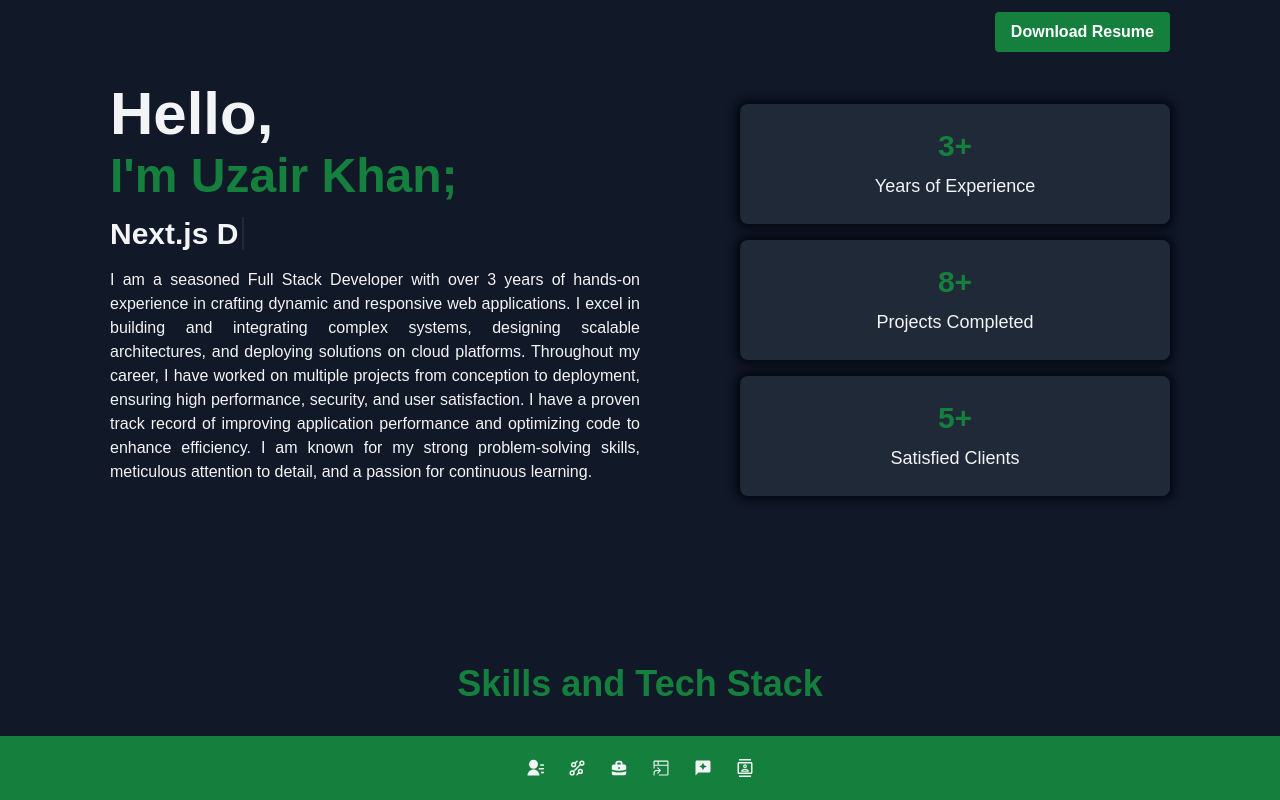
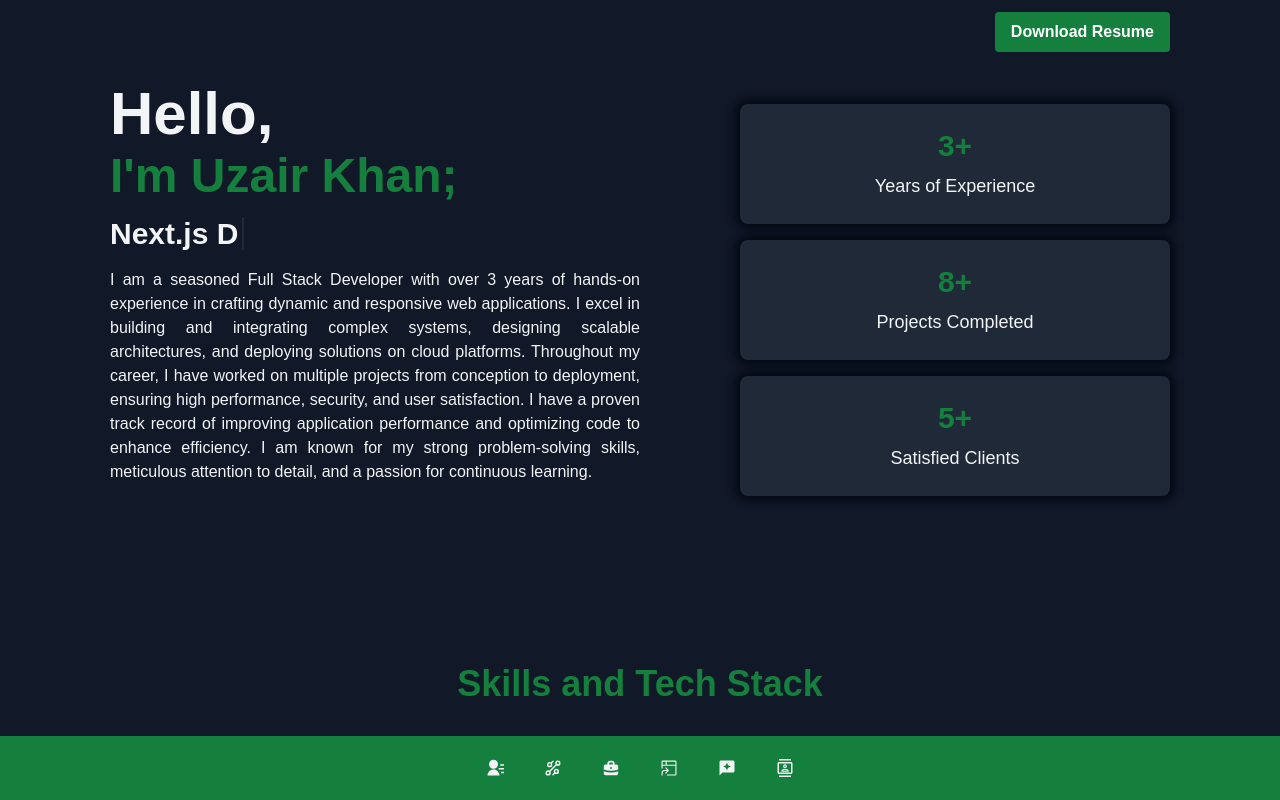
Before and after one commit to UK-TechLabs/uzair-next-portfolio, a Next.js app: page / in a window 1280 px wide. Shown: the top 800 px of the page. Built offline with nearby package versions, Linux system fonts and the light colour scheme; some icons are missing.

Commit message:
added z-index to footer

```diff
--- a/components/Footer.tsx
+++ b/components/Footer.tsx
@@ -7,8 +7,8 @@ import { RiContactsFill } from "react-icons/ri";
 
 const Footer = () => {
   return (
-    <div className="flex sticky bottom-0 justify-center items-center w-full min-h-16 bg-primary">
-      <div className="flex items-center flex-wrap justify-center gap-x-6 w-full">
+    <div className="flex sticky bottom-0 justify-center items-center w-full min-h-16 bg-primary z-50">
+      <div className="flex items-center flex-wrap justify-center gap-x-6 md:gap-x-10 w-full">
         <a
           href="#about"
           className="text-lg cursor-pointer h-16 flex items-center justify-center relative group"
```
